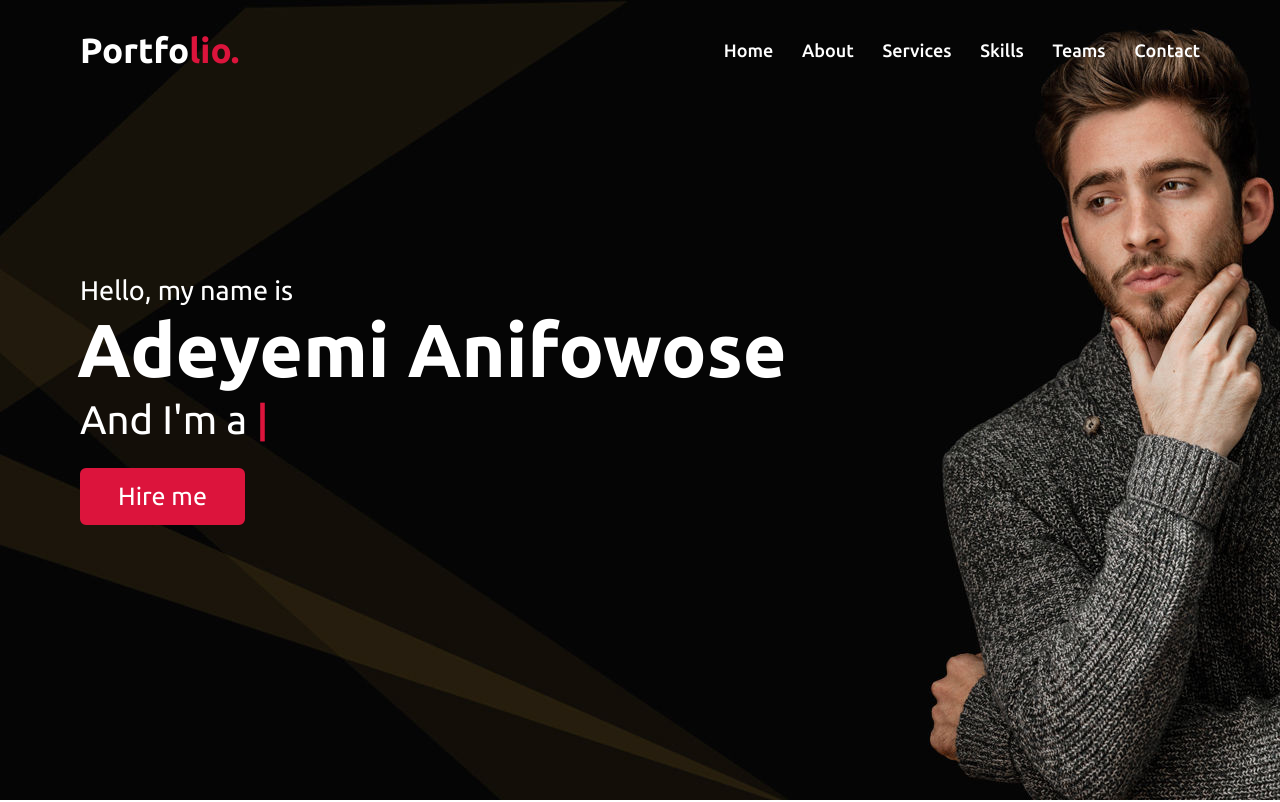
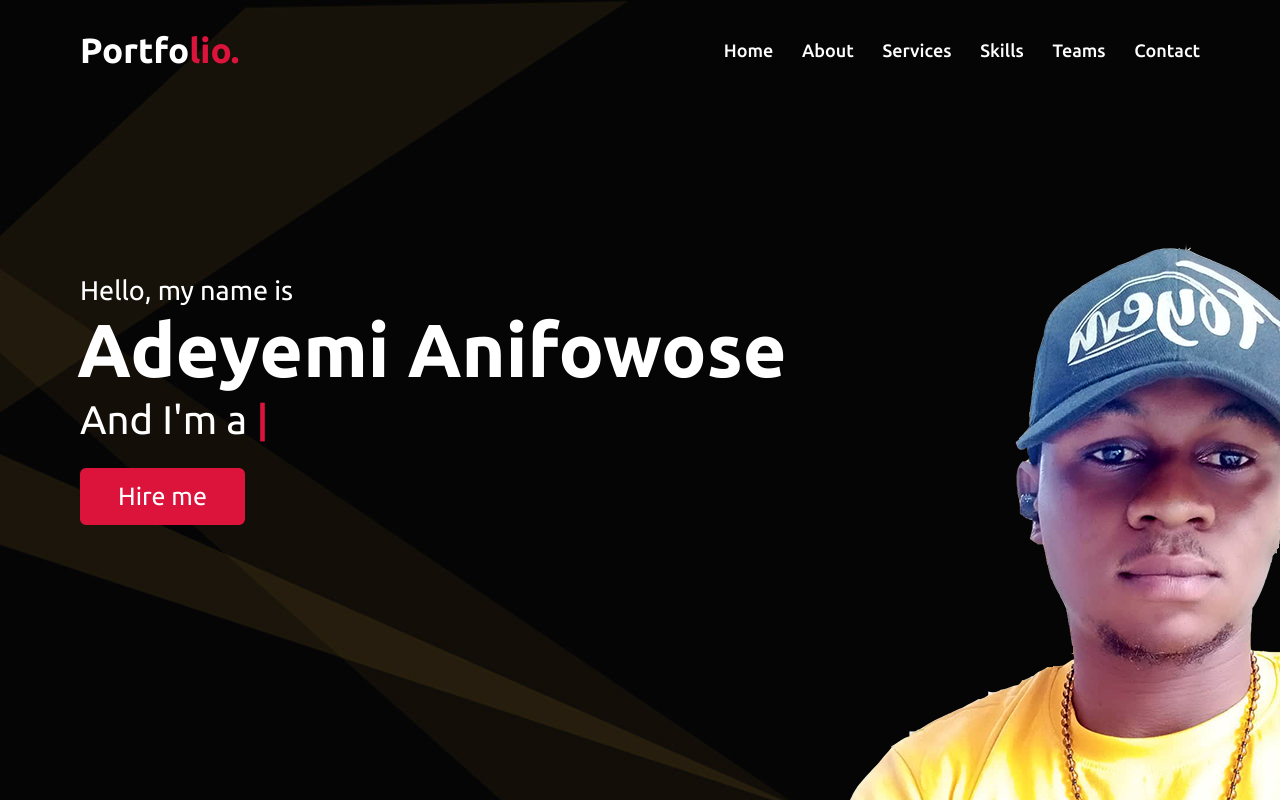
Before and after one commit to foyem/foyem.github.io, a plain HTML site: page index.html in a window 1280 px wide. Shown: the top 802 px of the page. Drawn offline with nearby package versions, Linux system fonts and the light colour scheme.

Commit message:
banner change

```diff
--- a/style.css
+++ b/style.css
@@ -165,7 +165,7 @@ section .title::after{
 /* home section styling */
 .home{
     display: flex;
-    background: url("images/banner.jpg") no-repeat center;
+    background: url("images/banner.png") no-repeat center;
     height: 100vh;
     color: #fff;
     min-height: 500px;
```
